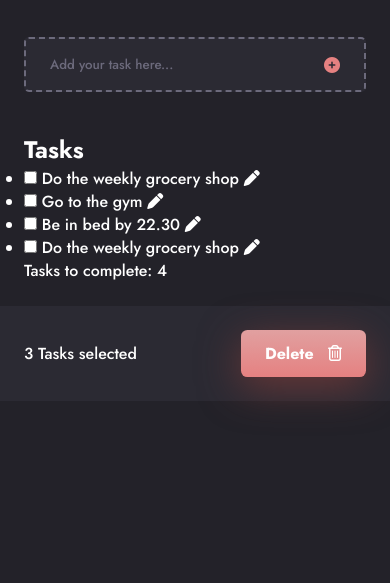
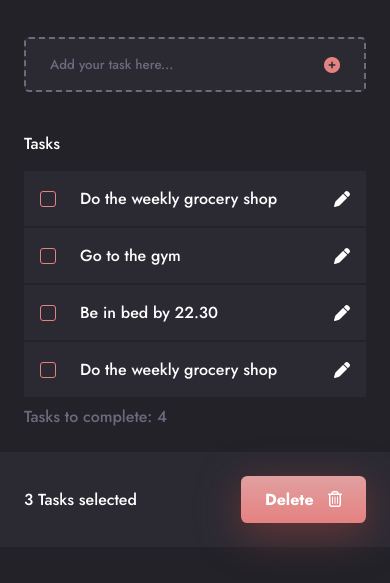
Before and after one commit to DanForder/my-todos-challenge, a website: page index.html in a window 390 px wide. Shown: the part 261-844 px from the top of the page. Drawn offline with Linux system fonts and the light colour scheme.

Commit message:
Mobile designs complete

```diff
--- a/index.html
+++ b/index.html
@@ -1,22 +1,18 @@
 <!DOCTYPE html>
 <html lang="en">
+
 <head>
   <meta charset="UTF-8" />
   <meta http-equiv="X-UA-Compatible" content="IE=edge" />
   <meta name="viewport" content="width=device-width, initial-scale=1.0" />
   <link rel="preconnect" href="https://fonts.googleapis.com" />
   <link rel="preconnect" href="https://fonts.gstatic.com" crossorigin />
-    <link
-      href="https://fonts.googleapis.com/css2?family=Jost:wght@500;600;700&display=swap"
-      rel="stylesheet"
-    />
+  <link href="https://fonts.googleapis.com/css2?family=Jost:wght@500;600;700&display=swap" rel="stylesheet" />
   <link rel="stylesheet" href="style.css" />
-    <script
-      src="https://kit.fontawesome.com/3020ea995f.js"
-      crossorigin="anonymous"
-    ></script>
+  <script src="https://kit.fontawesome.com/3020ea995f.js" crossorigin="anonymous"></script>
   <title>My Todos</title>
 </head>
+
 <body>
   <header class="header">
     <h1 class="header__logo">MyTodos</h1>
@@ -39,24 +35,24 @@
       <h2 class="tasks__heading">Tasks</h2>
       <ul class="tasks__list">
         <li class="tasks__item">
-            <input type="checkbox" />
-            <span>Do the weekly grocery shop</span>
-            <i class="fas fa-pen"></i>
+          <input id="task-item-0" class="tasks__checkbox" type="checkbox" />
+          <label for="task-item-0" class="tasks__item-label">Do the weekly grocery shop</label>
+          <i class="tasks__edit-icon fas fa-pen"></i>
         </li>
         <li class="tasks__item">
-            <input type="checkbox" />
-            <span>Go to the gym</span>
-            <i class="fas fa-pen"></i>
+          <input id="task-item-1" class="tasks__checkbox" type="checkbox" />
+          <label for="task-item-1" class="tasks__item-label">Go to the gym</label>
+          <i class="tasks__edit-icon fas fa-pen"></i>
         </li>
         <li class="tasks__item">
-            <input type="checkbox" />
-            <span>Be in bed by 22.30</span>
-            <i class="fas fa-pen"></i>
+          <input id="task-item-2" class="tasks__checkbox" type="checkbox" />
+          <label for="task-item-2" class="tasks__item-label">Be in bed by 22.30</label>
+          <i class="tasks__edit-icon fas fa-pen"></i>
         </li>
         <li class="tasks__item">
-            <input type="checkbox" />
-            <span>Do the weekly grocery shop</span>
-            <i class="fas fa-pen"></i>
+          <input id="task-item-3" class="tasks__checkbox" type="checkbox" />
+          <label for="task-item-3" class="tasks__item-label">Do the weekly grocery shop</label>
+          <i class="tasks__edit-icon fas fa-pen"></i>
         </li>
       </ul>
       <span class="tasks__complete-text">Tasks to complete: 4</span>
@@ -71,4 +67,5 @@
     </button>
   </footer>
 </body>
+
 </html>
--- a/style.scss
+++ b/style.scss
@@ -12,3 +12,4 @@
 @import "./styles/component/footer";
 @import "./styles/component/main";
 @import "./styles/component/field";
+@import "./styles/component/tasks";
--- /dev/null
+++ b/styles/component/_tasks.scss
@@ -0,0 +1,58 @@
+.tasks {
+  .tasks__heading {
+    font-size: $regular-font-size;
+    font-weight: normal;
+  }
+
+  .tasks__list {
+    margin: 1rem 0 0.5rem 0;
+    list-style: none;
+
+    .tasks__item {
+      display: flex;
+      justify-content: space-between;
+      align-items: center;
+      gap: 1.5rem;
+      padding: 1rem;
+      margin: 2px 0;
+      background-color: $foreground-color;
+
+      .tasks__checkbox {
+        appearance: none;
+        height: 1rem;
+        width: 1rem;
+        border-radius: 3px;
+        border: 1px solid $highlight-color;
+
+        &:checked {
+          background-color: $highlight-color;
+        }
+
+        &:checked + .tasks__item-label::before {
+          content: "\2713";
+          position: absolute;
+          left: -2.38rem;
+          top: 0.05rem;
+        }
+      }
+
+      .tasks__item-label {
+        text-align: left;
+        flex: 1;
+        position: relative;
+      }
+
+      button {
+        border: none;
+        background-color: unset;
+      }
+
+      //   .tasks__edit-icon {
+      //   }
+    }
+  }
+
+  .tasks__complete-text {
+    color: $text-color-secondary;
+  }
+}
```
Also changed, not shown: style.css. Lines whose indentation alone changed are shown as unchanged.
